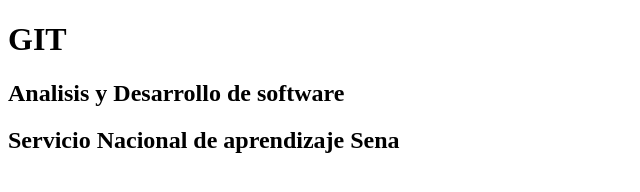
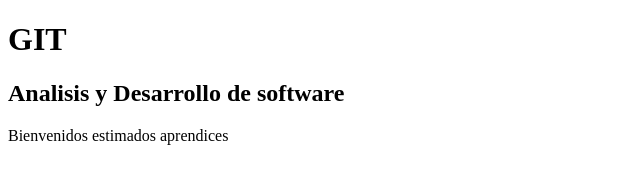
Before and after one commit to elprofechecho/gitadso, a plain HTML site: page index.html in a window 1280 px wide. Shown: the whole page, without its empty margins (0-640 px from the left). Drawn offline with Linux system fonts and the light colour scheme.

Commit message:
mensaje de bienvenida

```diff
--- a/index.html
+++ b/index.html
@@ -10,7 +10,9 @@
 <body>
     <H1> GIT</H1>
     <h2> Analisis y Desarrollo de software</h2>
-    <h2> Servicio Nacional de aprendizaje Sena</h2>
+
+
+    <p>Bienvenidos estimados aprendices</p>
 
 
 </body>
```
